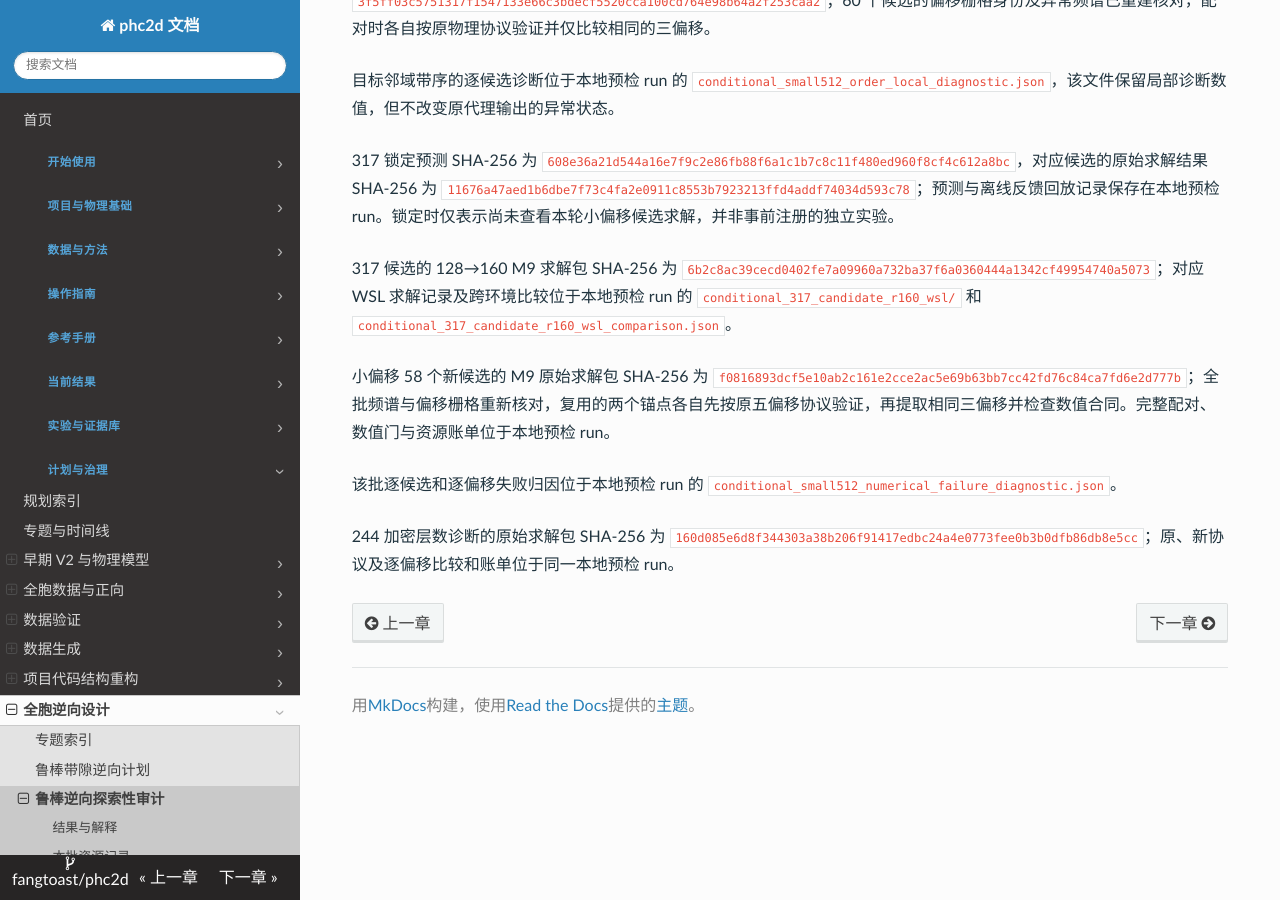
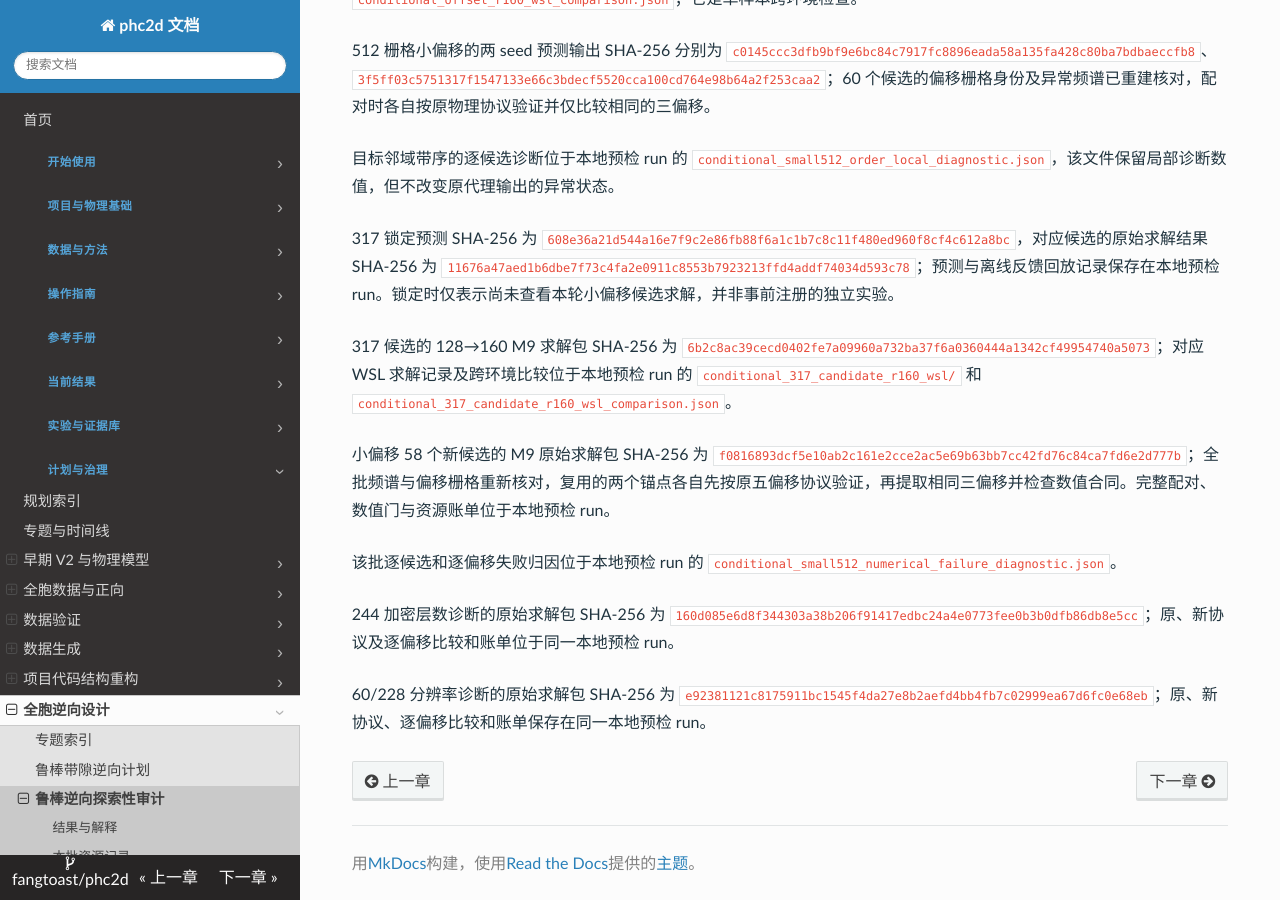
Before and after one commit to fangtoast/phc2d, an MkDocs documentation site: the page built from docs/results/inverse/鲁棒带隙逆向可用性审计.md, in a window 1280 px wide and 900 px high, scrolled down 6670 px. Built offline with MkDocs 1.6.1, drawn with Linux system fonts in a browser that asks for light colours; some of the changed text lies outside the part shown.

Commit message:
Record inverse resolution sensitivity diagnostic

```diff
--- a/docs/results/inverse/鲁棒带隙逆向可用性审计.md
+++ b/docs/results/inverse/鲁棒带隙逆向可用性审计.md
@@ -55,6 +55,7 @@ source_artifacts:
 | 512 栅格小偏移完整开发配对 | 58 个新求解与 2 个同合同复用锚点合计 60 个候选；45/60 全偏移过门，4/12 组的五个候选全部过门。过门候选中 4 个目标裕量为正；seed 1/2 分别漏判 3/4 和 4/4 | 条件开发来源及偏移幅度均受此前诊断影响，不是独立 P2 测试；未过门和无效预测分别保留，两个 seed 共享同一物理候选集 |
 | 小偏移数值失败归因 | 15 个未过门候选中，8 个至少一偏移未过分辨率门，7 个至少一偏移未达到自适应收敛门，两类在本批不重叠；7 个自适应失败中 5 个来自同一来源 | 事后开发批诊断，提示需同时检查分辨率与局部加密，而不能把候选视为彼此独立；未通过的结果不能计作物理最优 |
 | 244 加密层数追加诊断 | 该来源的锚点与一个邻域候选，从最多 4 层增加至最多 6 层后，三偏移均在第 5 层满足既定收敛与分辨率门；每偏移 k 点由 145 增至 161，带边最大变化约 $4.96\times10^{-5}$ | 两个事后选取候选属于同一来源；新旧加密合同不同，不能追溯改变原批次 45/60 的过门数，也不能据此保证其他来源收敛 |
+| 60/228 分辨率追加诊断 | 原 96→128 均未过门的两个锚点，改为 128→160 后，60 仍有一个偏移未过门，228 全偏移过门；228 的共同区间由负宽变为正宽，但目标频率仍在区间外 | 两个事后选取样本；更高分辨率不保证通过，且新旧合同不能混合或追溯改变原批次通过率 |
 | 小偏移配对排序与校正 | seed 1/2 在预测完整的 10/11 组上，代理选中候选相对组内均匀随机选择的真实裕量均差为 0.02263/0.02882；共同数值门和预测均完整的 4 组上两者均为 0.02213 | 全预测完整组包含数值未过门候选；4 组是事后筛选，且两 seed 共享物理样本，仅可描述、不能证明总体排序可靠 |
 | 小偏移单锚点残差校正 | seed 1 的 6 个来源、22 个过门且有效预测邻域候选，裕量 MAE 从 0.01432 降到 0.00301；seed 2 的 7 个来源、25 个候选从 0.01243 降到 0.00354 | 逐组使用同合同真实锚点作常量带边校正；事后筛选和小样本可能产生偏差，尚无独立批次或同预算在线成本收益 |
 | 条件批次的代理异常与排序 | Global–Local seed 1/2 分别有 9/60、2/60 条出现预测能带顺序异常而无有效评分；完整预测组分别为 10/12、11/12，选中候选相对组内随机选择的真实裕量均差为 0.0237、0.0294 | 排序包含数值未过门候选，且排除了含异常预测的整组；通过数值门且预测完整的只有 2 组，均差均为 0.0251，仅描述性结果。两 seed 无预测正裕量，虚假正例比例的分母为零，不能定义 |
@@ -118,6 +119,7 @@ source_artifacts:
 | 317 候选的 128→160 追加诊断，M9 | 0.321 CPU 核时 | 单项作业、3 核、3 偏移；WSL 同合同复算另计 |
 | 512 小偏移其余 58 候选，M9 | 9.375 CPU 核时 | 12 个分片、每片 3 核；两个锚点复用此前五偏移求解，仅提取相同三偏移 |
 | 244 的两候选加密层数诊断，M9 | 0.439 CPU 核时 | 两项作业、每项 3 核；与原批次成本分列 |
+| 60/228 的分辨率诊断，M9 | 0.668 CPU 核时 | 两项作业、每项 3 核；与原批次成本分列 |
 
 按调度器分配核数或 GPU 数乘运行时间统计，原始账单保留在本地预检 run。上述工作量属于不同任务，不能直接相除作为优化加速比；正式比较需同目标、同预算和同验收条件。
 
@@ -184,3 +186,5 @@ ConvNeXt seed 1 的回放记录位于同一 run 的 `validation_replay_convnext_
 该批逐候选和逐偏移失败归因位于本地预检 run 的 `conditional_small512_numerical_failure_diagnostic.json`。
 
 244 加密层数诊断的原始求解包 SHA-256 为 `160d085e6d8f344303a38b206f91417edbc24a4e0773fee0b3b0dfb86db8e5cc`；原、新协议及逐偏移比较和账单位于同一本地预检 run。
+
+60/228 分辨率诊断的原始求解包 SHA-256 为 `e92381121c8175911bc1545f4da27e8b2aefd4bb4fb7c02999ea67d6fc0e68eb`；原、新协议、逐偏移比较和账单保存在同一本地预检 run。
```
